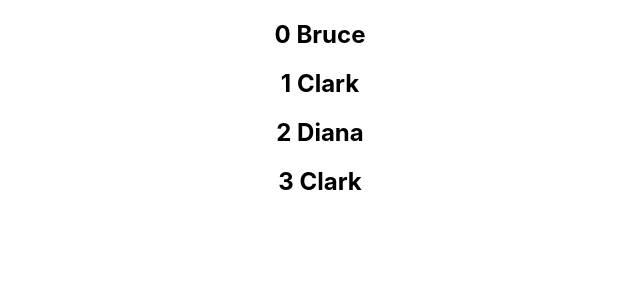
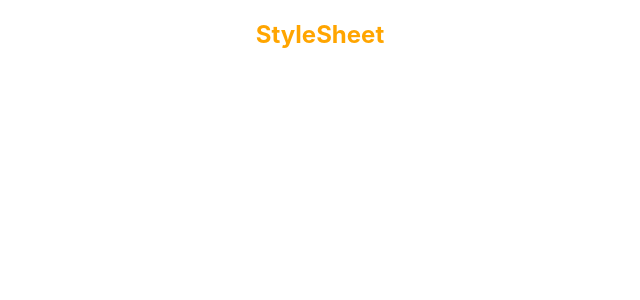
Before and after one commit to bhavishrohilla/react, a React (Create React App) app in the folder react-basics/: page / in a window 1280 px wide. Shown: the top 300 px of the page, without its empty margins (320-960 px from the left). Built offline with nearby package versions, Linux system fonts and the light colour scheme.

Commit message:
stylesheets

```diff
--- a/react-basics/src/App.js
+++ b/react-basics/src/App.js
@@ -12,11 +12,13 @@ import EventBind from './components/EventBind'
 import ParentComponent from './components/ParentComponent';
 import UserGreeting from './components/UserGreeting';
 import NameList from './components/NameList';
+import Stylesheet from './components/Stylesheet';
 
 function App() {
   return (
     <div className="App">
-      <NameList />
+      <Stylesheet />
+      {/* <NameList /> */}
       {/* <UserGreeting /> */}
       {/* <ParentComponent /> */}
       {/* <EventBind /> */}
--- /dev/null
+++ b/react-basics/src/components/Mystyles.css
@@ -0,0 +1,3 @@
+.primary {
+    color : orange;
+}
--- /dev/null
+++ b/react-basics/src/components/Stylesheet.js
@@ -0,0 +1,12 @@
+import React from 'react'
+import './Mystyles.css'
+
+function Stylesheet() {
+    return (
+        <div>
+            <h2 className="primary">StyleSheet</h2>
+        </div>
+    )
+}
+
+export default Stylesheet
```
Also changed, not shown: 1 other file (tests, documents, lock files or other folders).
